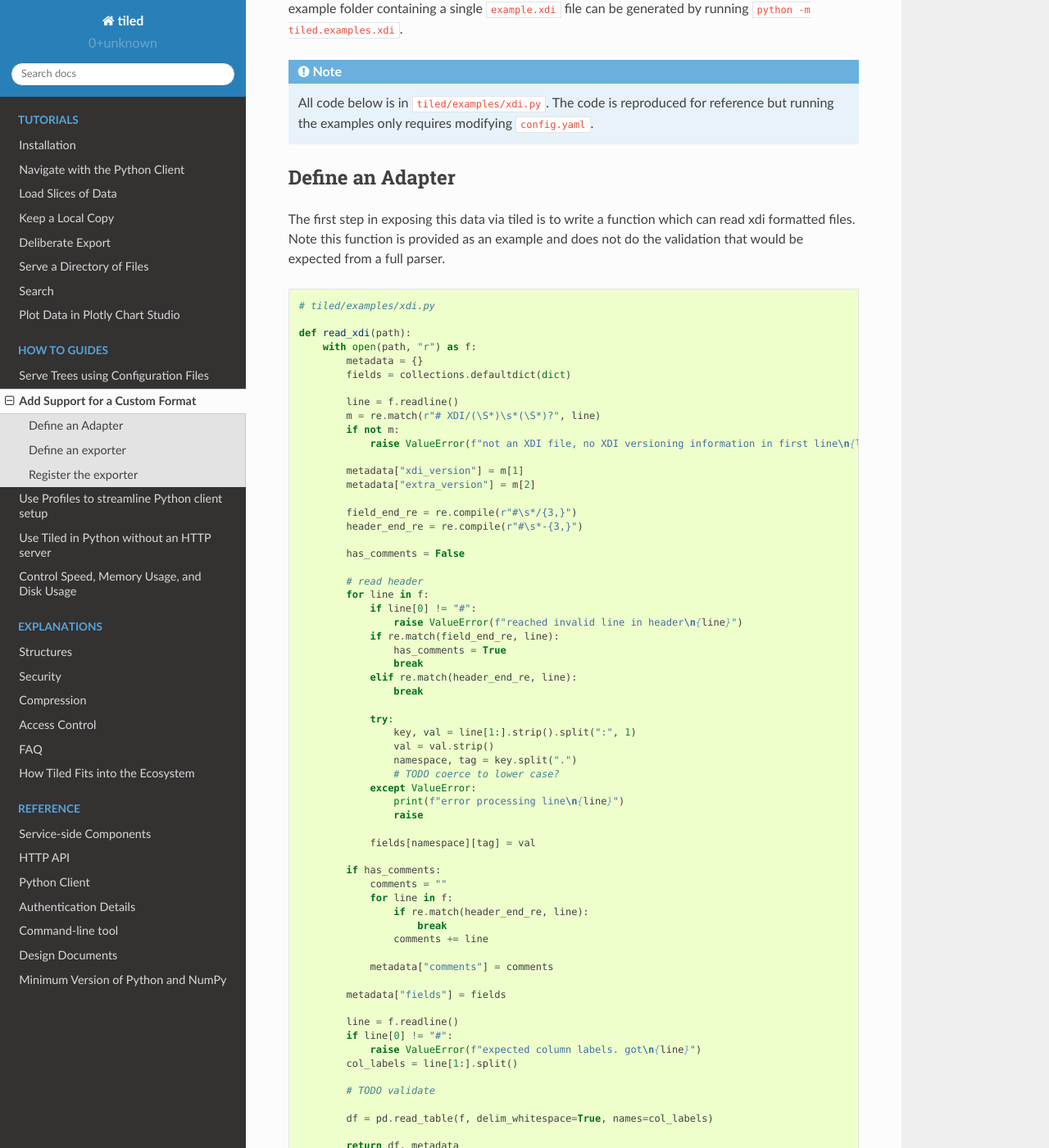
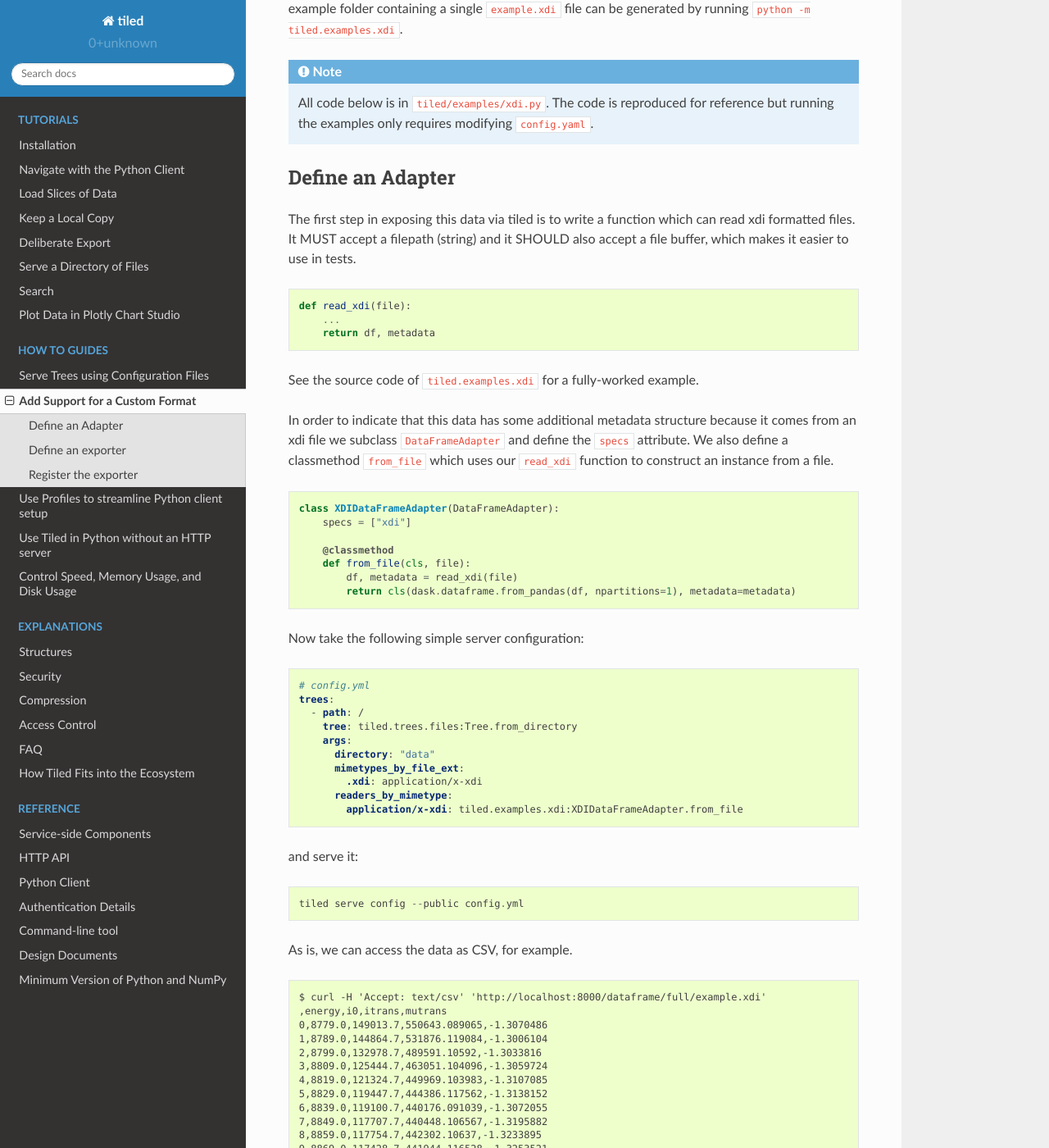
Before and after one commit to bluesky/tiled, a Sphinx documentation site: the page built from docs/source/how-to/custom-formats.md, in a window 1280 px wide and 1400 px high, scrolled down 1294 px. Shown: the whole window at 82% size. Built offline with Sphinx 7.4.7 and the Read the Docs theme 2.0.0, drawn with Linux system fonts in a browser that asks for light colours; pages that are not in the unit, such as notebooks, are missing from menus; some of the changed text lies outside the part shown.

Commit message:
Update docs and test.

````diff
--- a/docs/source/how-to/custom-formats.md
+++ b/docs/source/how-to/custom-formats.md
@@ -70,83 +70,30 @@ The code is reproduced for reference but running the examples only requires modi
 
 ## Define an Adapter
 
-The first step in exposing this data via tiled is to write a function which can read xdi formatted files.
-Note this function is provided as an example and does not do the validation that would be expected from a full parser.
+The first step in exposing this data via tiled is to write a function which can
+read xdi formatted files. It MUST accept a filepath (string) and it SHOULD
+also accept a file buffer, which makes it easier to use in tests.
 
 ```py
-# tiled/examples/xdi.py
-
-def read_xdi(path):
-    with open(path, "r") as f:
-        metadata = {}
-        fields = collections.defaultdict(dict)
-
-        line = f.readline()
-        m = re.match(r"# XDI/(\S*)\s*(\S*)?", line)
-        if not m:
-            raise ValueError(f"not an XDI file, no XDI versioning information in first line\n{line}")
-
-        metadata["xdi_version"] = m[1]
-        metadata["extra_version"] = m[2]
-
-        field_end_re = re.compile(r"#\s*/{3,}")
-        header_end_re = re.compile(r"#\s*-{3,}")
-
-        has_comments = False
-
-        # read header
-        for line in f:
-            if line[0] != "#":
-                raise ValueError(f"reached invalid line in header\n{line}")
-            if re.match(field_end_re, line):
-                has_comments = True
-                break
-            elif re.match(header_end_re, line):
-                break
-
-            try:
-                key, val = line[1:].strip().split(":", 1)
-                val = val.strip()
-                namespace, tag = key.split(".")
-                # TODO coerce to lower case?
-            except ValueError:
-                print(f"error processing line\n{line}")
-                raise
-
-            fields[namespace][tag] = val
-
-        if has_comments:
-            comments = ""
-            for line in f:
-                if re.match(header_end_re, line):
-                    break
-                comments += line
-
-            metadata["comments"] = comments
-
-        metadata["fields"] = fields
-
-        line = f.readline()
-        if line[0] != "#":
-            raise ValueError(f"expected column labels. got\n{line}")
-        col_labels = line[1:].split()
-
-        # TODO validate
-
-        df = pd.read_table(f, delim_whitespace=True, names=col_labels)
-
-        return df, metadata
+def read_xdi(file):
+    ...
+    return df, metadata
 ```
 
-In order to indicate that this data has some additional metadata structure because it comes from an xdi file we subclass `DataFrameAdapter` and define the `specs` attribute.
-We also define a classmethod `from_path` which uses our `read_xdi` function to construct an instance from a path.
+See the source code of `tiled.examples.xdi` for a fully-worked example.
+
+In order to indicate that this data has some additional metadata structure
+because it comes from an xdi file we subclass `DataFrameAdapter` and define the
+`specs` attribute.  We also define a classmethod `from_file` which uses our
+`read_xdi` function to construct an instance from a file.
+
 ```py
 class XDIDataFrameAdapter(DataFrameAdapter):
     specs = ["xdi"]
 
     @classmethod
-    def from_path(cls, path):
-        df, metadata = read_xdi(path)
+    def from_file(cls, file):
+        df, metadata = read_xdi(file)
         return cls(dask.dataframe.from_pandas(df, npartitions=1), metadata=metadata)
 ```
 
@@ -162,7 +109,7 @@ trees:
       mimetypes_by_file_ext:
         .xdi: application/x-xdi
       readers_by_mimetype:
-        application/x-xdi: tiled.examples.xdi:XDIDataFrameAdapter.from_path
+        application/x-xdi: tiled.examples.xdi:XDIDataFrameAdapter.from_file
 ```
 
 and serve it:
@@ -272,7 +219,7 @@ trees:
       mimetypes_by_file_ext:
         .xdi: application/x-xdi
       readers_by_mimetype:
-        application/x-xdi: tiled.examples.xdi:XDIDataFrameAdapter.from_path
+        application/x-xdi: tiled.examples.xdi:XDIDataFrameAdapter.from_file
 
 media_types:
   xdi:
````
Also changed, not shown: 1 other file.
